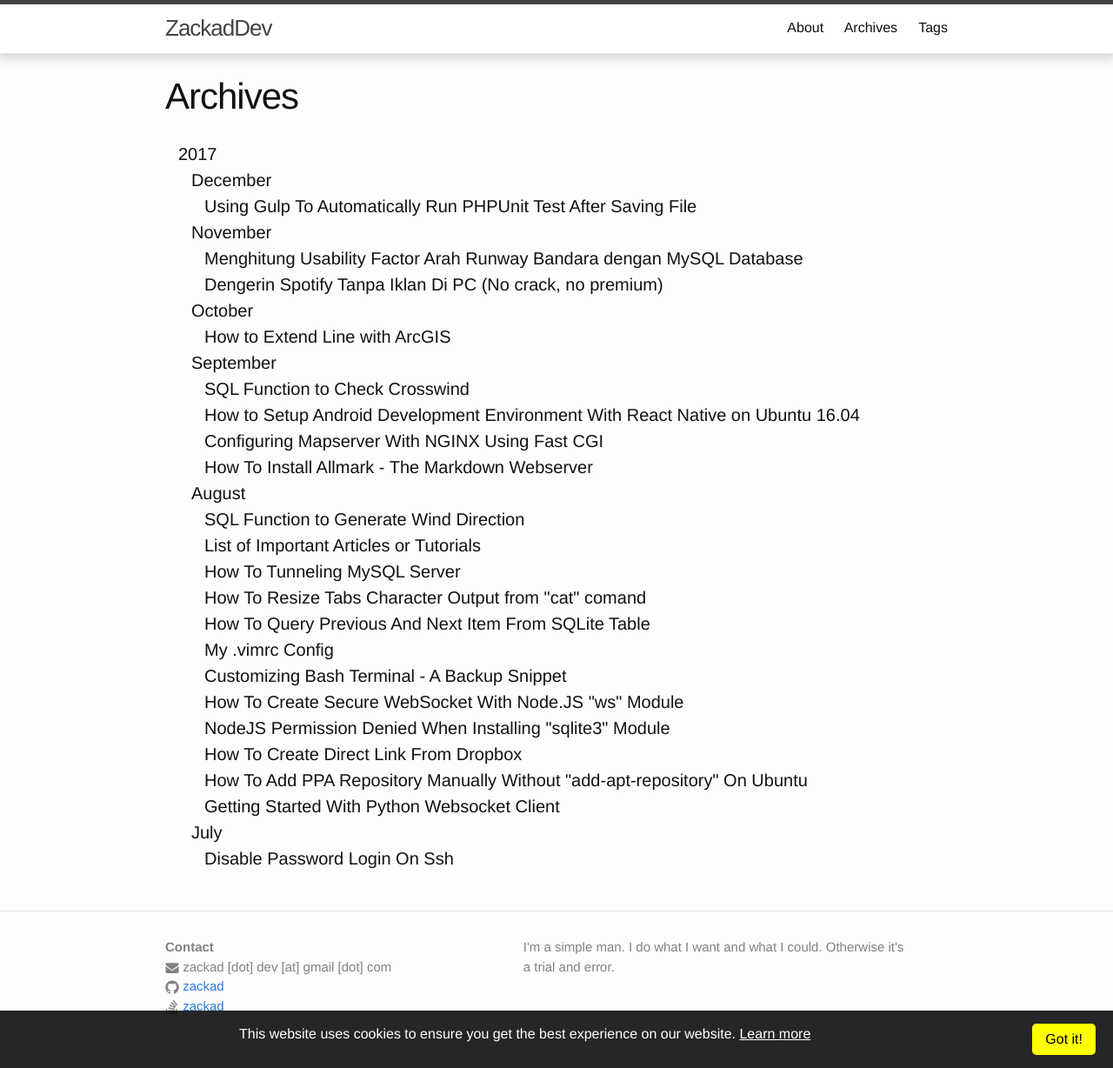
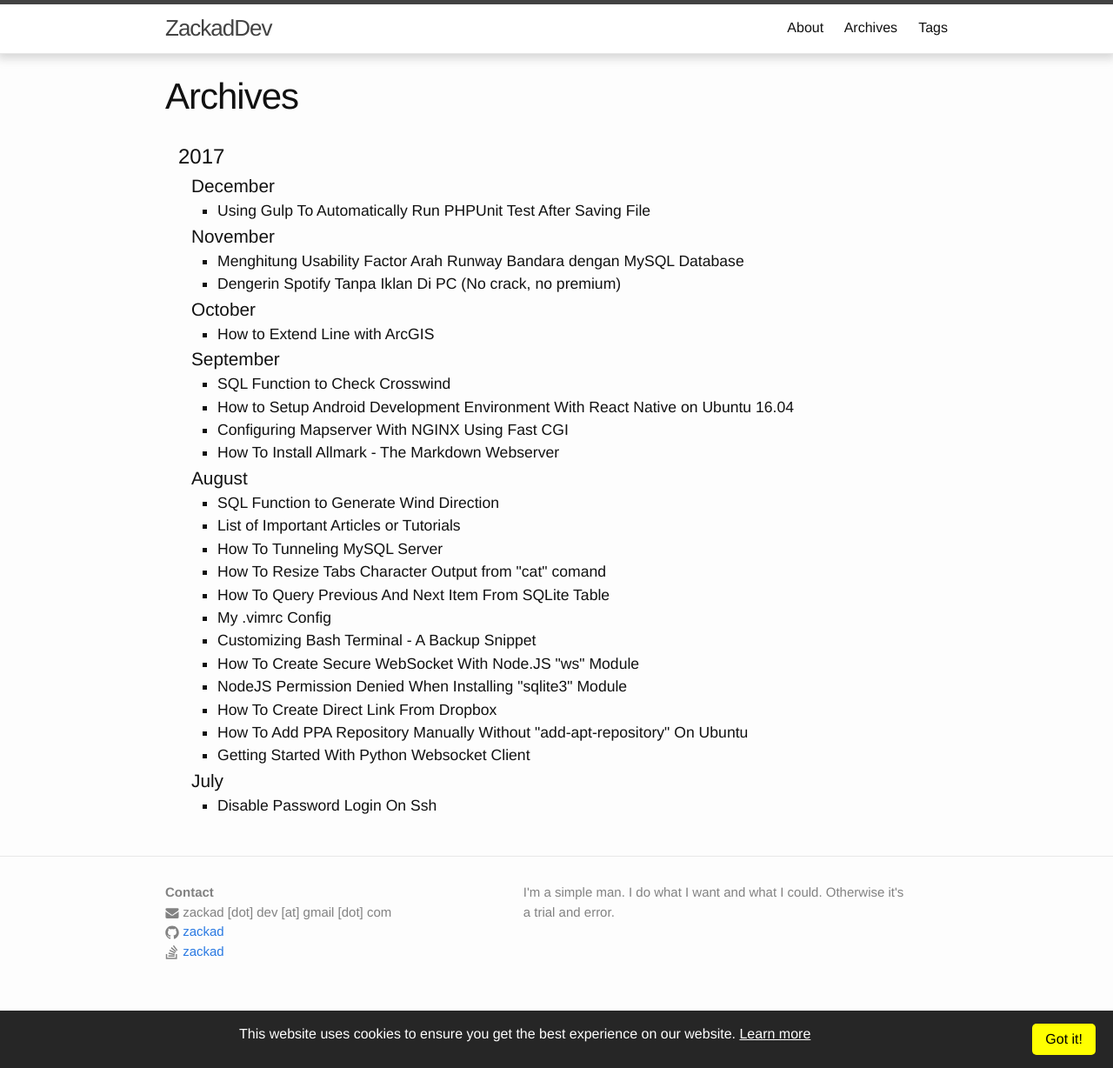
Before and after one commit to zackad/blog-src, a Jekyll site: the page built from archives.html, in a window 1280 px wide and 1228 px high. Shown: the whole window at 87% size. Built offline with Jekyll 4.4.1, drawn with Linux system fonts in a browser that asks for light colours.

Commit message:
add list style to archive-item, #22

```diff
--- a/_sass/minima/_layout.scss
+++ b/_sass/minima/_layout.scss
@@ -271,12 +271,16 @@
     list-style: none;
   }
   .year {
+    @include relative-font-size(1.5);
     margin-left: -$spacing-unit / 2;
   }
   .month {
+    @include relative-font-size(1.3);
   }
   .archive-item {
-    margin-left: $spacing-unit / 2;
+    @include relative-font-size(1.1);
+    margin-left: $spacing-unit;
+    list-style: square;
   }
 }
 
```
